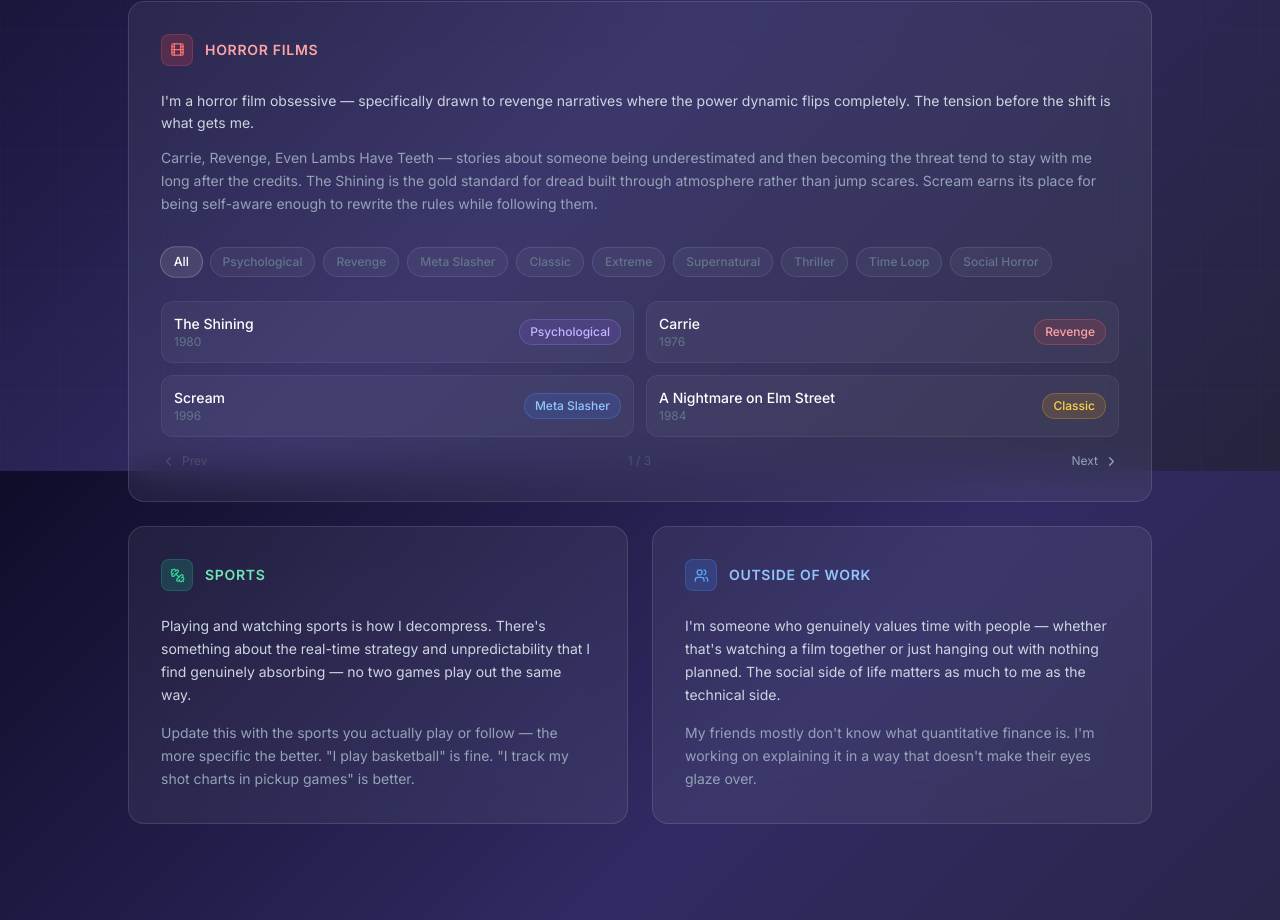
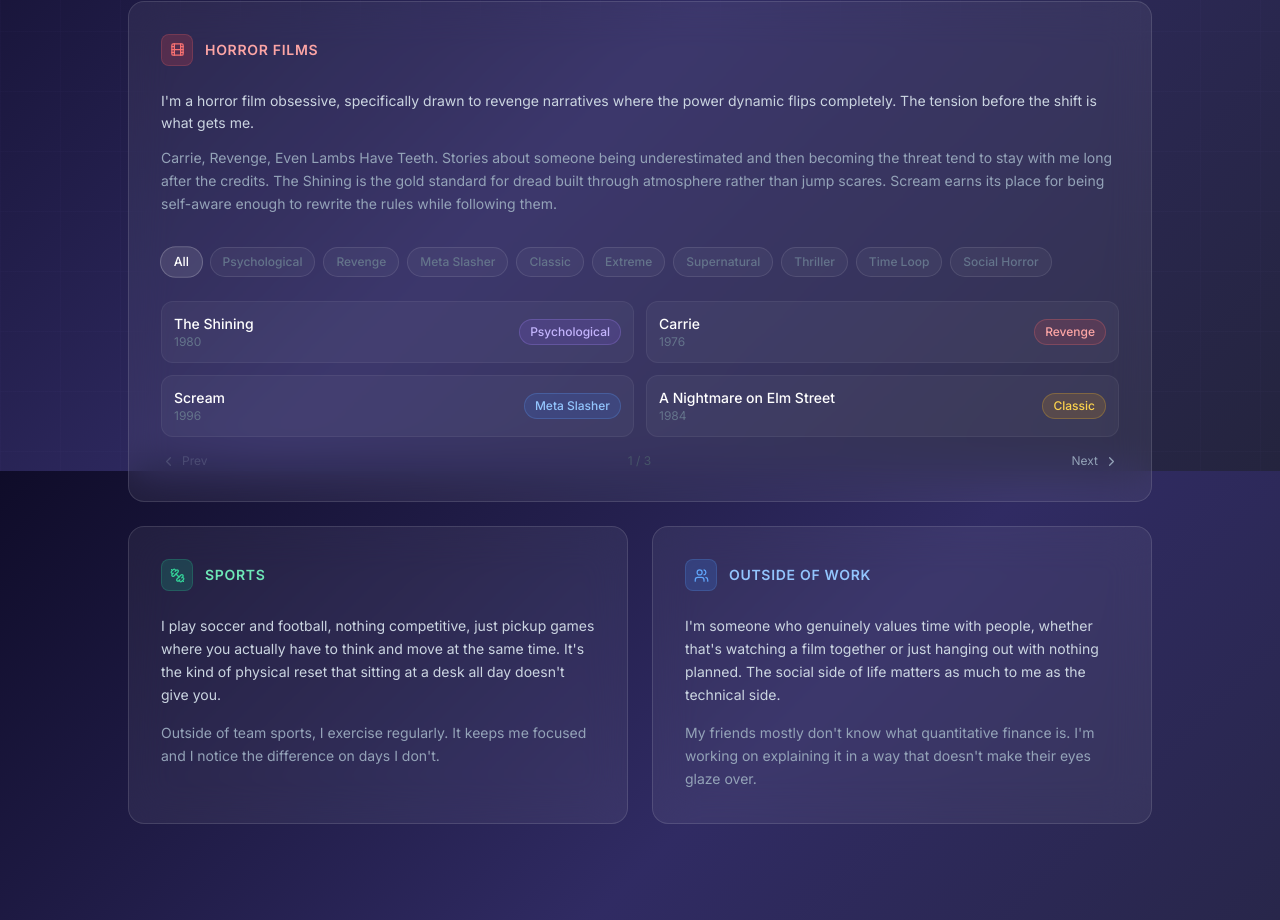
Before and after one commit to jellyfishing2346/myportfolio, a Next.js app: page /personal in a window 1280 px wide. Shown: the part 329-1249 px from the top of the page. Built offline with nearby package versions, Linux system fonts and the light colour scheme.

Commit message:
Removed emdashes from the portfolio

```diff
--- a/app/layout.tsx
+++ b/app/layout.tsx
@@ -7,14 +7,14 @@
 export const metadata: Metadata = {
   metadataBase: new URL('https://myportfolio-xi-liart-28.vercel.app'),
   title: 'Faizan Khan',
-  description: 'Software Engineer & Data Scientist specializing in FinTech — Credit Risk Modeling, Fraud Detection, and Quantitative Finance.',
+  description: 'Software Engineer & Data Scientist specializing in FinTech: Credit Risk Modeling, Fraud Detection, and Quantitative Finance.',
   icons: {
     icon: '/avatar.jpg',
     apple: '/avatar.jpg',
   },
   openGraph: {
     title: 'Faizan Khan',
-    description: 'Software Engineer & Data Scientist specializing in FinTech — Credit Risk Modeling, Fraud Detection, and Quantitative Finance.',
+    description: 'Software Engineer & Data Scientist specializing in FinTech: Credit Risk Modeling, Fraud Detection, and Quantitative Finance.',
     images: [{ url: '/avatar.jpg' }],
   }
 }
--- a/app/personal/page.tsx
+++ b/app/personal/page.tsx
@@ -60,7 +60,7 @@
               Beyond the Resume
             </h1>
             <p className="text-slate-400 text-sm max-w-lg mx-auto leading-relaxed">
-              The things I'm into outside of building software — what actually takes up my headspace
+              The things I'm into outside of building software, and what actually takes up my headspace
               when I'm not in front of a screen.
             </p>
           </div>
@@ -79,11 +79,11 @@
               </div>
 
               <p className="text-slate-300 text-sm leading-relaxed mb-3">
-                I'm a horror film obsessive — specifically drawn to revenge narratives where the
+                I'm a horror film obsessive, specifically drawn to revenge narratives where the
                 power dynamic flips completely. The tension before the shift is what gets me.
               </p>
               <p className="text-slate-400 text-sm leading-relaxed mb-8">
-                Carrie, Revenge, Even Lambs Have Teeth — stories about someone being underestimated
+                Carrie, Revenge, Even Lambs Have Teeth. Stories about someone being underestimated
                 and then becoming the threat tend to stay with me long after the credits. The Shining
                 is the gold standard for dread built through atmosphere rather than jump scares.
                 Scream earns its place for being self-aware enough to rewrite the rules while
@@ -169,16 +169,13 @@
                   </h2>
                 </div>
                 <p className="text-slate-300 text-sm leading-relaxed mb-4">
-                  {/* ← Update this with the sports you actually play or follow */}
-                  Playing and watching sports is how I decompress. There's something about the
-                  real-time strategy and unpredictability that I find genuinely absorbing —
-                  no two games play out the same way.
+                  I play soccer and football, nothing competitive, just pickup games where
+                  you actually have to think and move at the same time. It's the kind of
+                  physical reset that sitting at a desk all day doesn't give you.
                 </p>
                 <p className="text-slate-400 text-sm leading-relaxed">
-                  {/* ← Add specifics: which sports, what you play, what you follow */}
-                  Update this with the sports you actually play or follow — the more specific
-                  the better. "I play basketball" is fine. "I track my shot charts in pickup
-                  games" is better.
+                  Outside of team sports, I exercise regularly. It keeps me focused and I
+                  notice the difference on days I don't.
                 </p>
               </div>
 
@@ -193,7 +190,7 @@
                   </h2>
                 </div>
                 <p className="text-slate-300 text-sm leading-relaxed mb-4">
-                  I'm someone who genuinely values time with people — whether that's watching a
+                  I'm someone who genuinely values time with people, whether that's watching a
                   film together or just hanging out with nothing planned. The social side of life
                   matters as much to me as the technical side.
                 </p>
--- a/components/About.tsx
+++ b/components/About.tsx
@@ -31,13 +31,13 @@
             </p>
             <p className="text-slate-300 text-sm leading-relaxed mb-4">
               I ended up pointed at quantitative finance because it's one of the few places
-              where both sides matter equally — you need to understand the math well enough
+              where both sides matter equally. You need to understand the math well enough
               to trust your signals, and you need to engineer well enough that the system
               actually runs in production.
             </p>
             <p className="text-slate-300 text-sm leading-relaxed mb-6">
               I'm not trying to do everything. I want to work where the model and the system
-              both have to be right — and figure out the hard parts of that in an environment
+              both have to be right, and figure out the hard parts of that in an environment
               where it actually matters.
             </p>
             <div className="flex flex-wrap gap-2">
@@ -75,7 +75,7 @@
               <p className="text-slate-300 text-sm leading-relaxed">
                 "Most quant researchers can't ship a production system. Most engineers don't
                 really understand what the model is doing. I'm trying to be the person who
-                does both — and so far that bet is paying off."
+                does both, and so far that bet is paying off."
               </p>
             </div>
           </div>
--- a/components/Currently.tsx
+++ b/components/Currently.tsx
@@ -7,7 +7,7 @@
     color: 'text-violet-400',
     borderColor: 'border-violet-400/20',
     bgColor: 'bg-violet-500/10',
-    value: 'Quantitative Trading Framework — backtesting momentum + mean reversion signals across 500+ S&P 500 tickers with walk-forward validation',
+    value: 'Quantitative Trading Framework: backtesting momentum + mean reversion signals across 500+ S&P 500 tickers with walk-forward validation',
   },
   {
     Icon: BookOpen,
@@ -15,7 +15,7 @@
     color: 'text-blue-400',
     borderColor: 'border-blue-400/20',
     bgColor: 'bg-blue-500/10',
-    value: '"Advances in Financial Machine Learning" — Marcos López de Prado (specifically the chapter on backtesting pitfalls)',
+    value: '"Advances in Financial Machine Learning" by Marcos López de Prado (specifically the chapter on backtesting pitfalls)',
   },
   {
     Icon: Telescope,
@@ -23,7 +23,7 @@
     color: 'text-emerald-400',
     borderColor: 'border-emerald-400/20',
     bgColor: 'bg-emerald-500/10',
-    value: 'How production ETL patterns from my research work translate to real-time market data pipelines — TimescaleDB vs. kdb+',
+    value: 'How production ETL patterns from my research work translate to real-time market data pipelines: TimescaleDB vs. kdb+',
   },
 ]
 
--- a/components/Experience.tsx
+++ b/components/Experience.tsx
@@ -8,7 +8,7 @@
     period: 'Expected May 2026',
     details: [
       'Relevant coursework: Data Structures, Analysis of Algorithms, Data Tools & Algorithms, Machine Learning',
-      'Minor in Data Science — bridging statistical modeling with production engineering',
+      'Minor in Data Science, bridging statistical modeling with production engineering',
     ],
   },
 ]
@@ -20,7 +20,7 @@
     location: 'Brooklyn, NY',
     period: 'Jun 2024 – May 2026',
     details: [
-      'Engineered a production ML pipeline for NERIS — a federal firefighter reporting system — using the Anthropic Claude API and fine-tuned models to extract structured data from unstructured narratives at scale',
+      'Engineered a production ML pipeline for NERIS (a federal firefighter reporting system) using the Anthropic Claude API and fine-tuned models to extract structured data from unstructured narratives at scale',
       'Built Python ETL pipelines with automated validation, schema enforcement, and anomaly detection, cutting manual processing time by 40% and reducing data quality incidents by ~30%',
     ],
   },
@@ -30,7 +30,7 @@
     location: 'Remote',
     period: 'Oct 2025 – Dec 2025',
     details: [
-      'Owned end-to-end delivery of a distributed microservices backend in Node.js/Express serving 5,000+ daily active users — led architecture decisions from system design through production monitoring',
+      'Owned end-to-end delivery of a distributed microservices backend in Node.js/Express serving 5,000+ daily active users, leading architecture decisions from system design through production monitoring',
       'Containerized multi-service applications with Docker and GCP achieving 99.9% uptime; mentored 4 engineers on API design and coding standards',
     ],
   },
--- a/components/Hero.tsx
+++ b/components/Hero.tsx
@@ -48,7 +48,7 @@
         </p>
         <p className="text-base md:text-lg text-slate-400 max-w-xl mx-auto mb-10 leading-relaxed">
           CS student at Brooklyn College, finishing up in May 2026. I got deep into
-          machine learning and ended up pointed at quantitative finance — where the
+          machine learning and ended up pointed at quantitative finance, where the
           engineering has to be as rigorous as the math.
         </p>
 
--- a/components/Projects.tsx
+++ b/components/Projects.tsx
@@ -37,7 +37,7 @@
     borderHover: 'hover:border-violet-400/40',
     title: 'Quantitative Trading Framework',
     objective:
-      'I wanted to know if momentum and mean-reversion signals actually work when you test them honestly — real transaction costs, out-of-sample periods, no cherry-picking. This is that experiment.',
+      'I wanted to know if momentum and mean-reversion signals actually work when you test them honestly: real transaction costs, out-of-sample periods, no cherry-picking. This is that experiment.',
     metrics: [
       { label: 'Sharpe Ratio', value: '1.34' },
       { label: 'Backtest Span', value: '15 Years' },
@@ -58,7 +58,7 @@
     borderHover: 'hover:border-blue-400/40',
     title: 'Credit Risk Scoring Engine',
     objective:
-      'I built this to understand how banks actually score loan applications. Raw loan data, XGBoost model, a deployed REST API, and SHAP explanations for why each decision was made — the whole stack, not just the model.',
+      'I built this to understand how banks actually score loan applications. Raw loan data, XGBoost model, a deployed REST API, and SHAP explanations for why each decision was made. The whole stack, not just the model.',
     metrics: [
       { label: 'ROC-AUC', value: '0.79' },
       { label: 'API Latency', value: '<120ms' },
```
